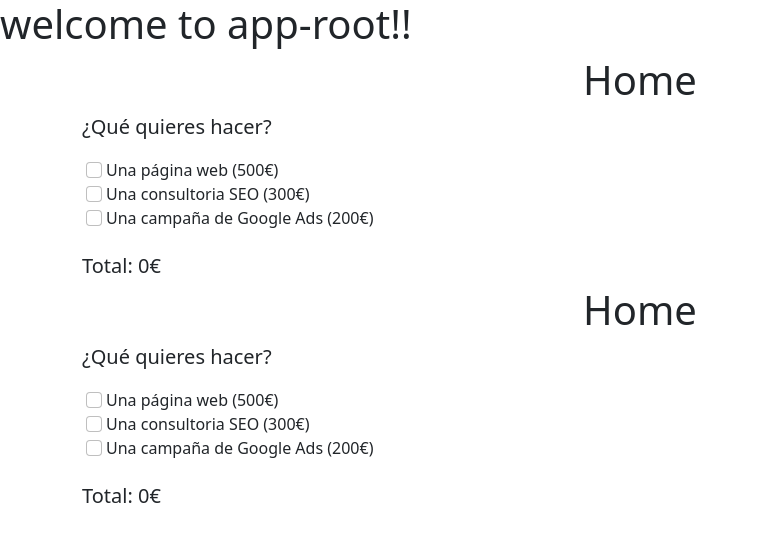
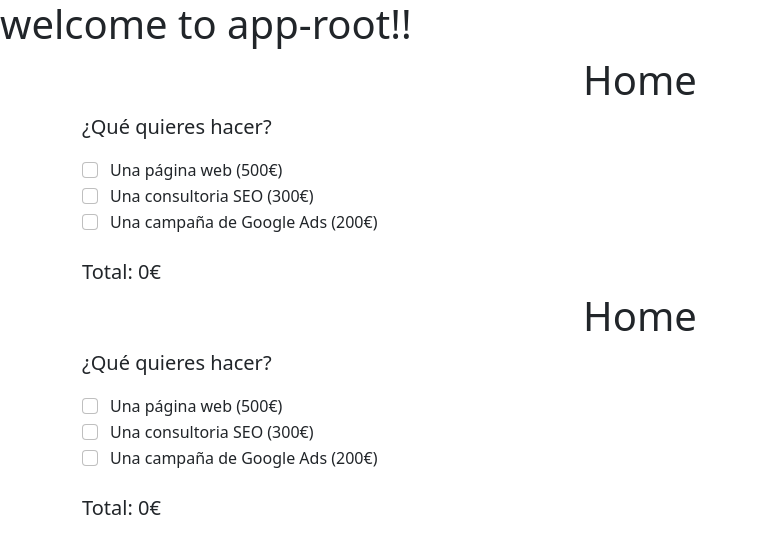
Before and after one commit to davidmuns/frontend-angular-sprint-07, an Angular app: page /home in a window 1280 px wide. Shown: the top 554 px of the page, without its empty margins (0-758 px from the left). Built offline with nearby package versions, Linux system fonts and the light colour scheme.

Commit message:
Update home.component.html

```diff
--- a/src/app/components/home/home.component.html
+++ b/src/app/components/home/home.component.html
@@ -6,11 +6,13 @@
 
   <form *ngFor="let option of options; let i = index">
 
-    <input type="checkbox" class="form-check-input mx-1" name="option.isChecked" [(ngModel)]="option.isChecked"
-      (change)="updateTotal()" /><label class="form-check-label">{{ option.label }}</label>
-    <span *ngIf="i === 0">
-      <app-panel [optionsHomeComponent]="options"></app-panel>
-    </span>
+    <div class="form-check">
+      <input type="checkbox" class="form-check-input" name="option.isChecked" [(ngModel)]="option.isChecked"
+        (change)="updateTotal()" /><label class="form-check-label mx-1">{{ option.label }}</label>
+      <span *ngIf="i === 0">
+        <app-panel [optionsHomeComponent]="options"></app-panel>
+      </span>
+    </div>
 
   </form>
 
```
